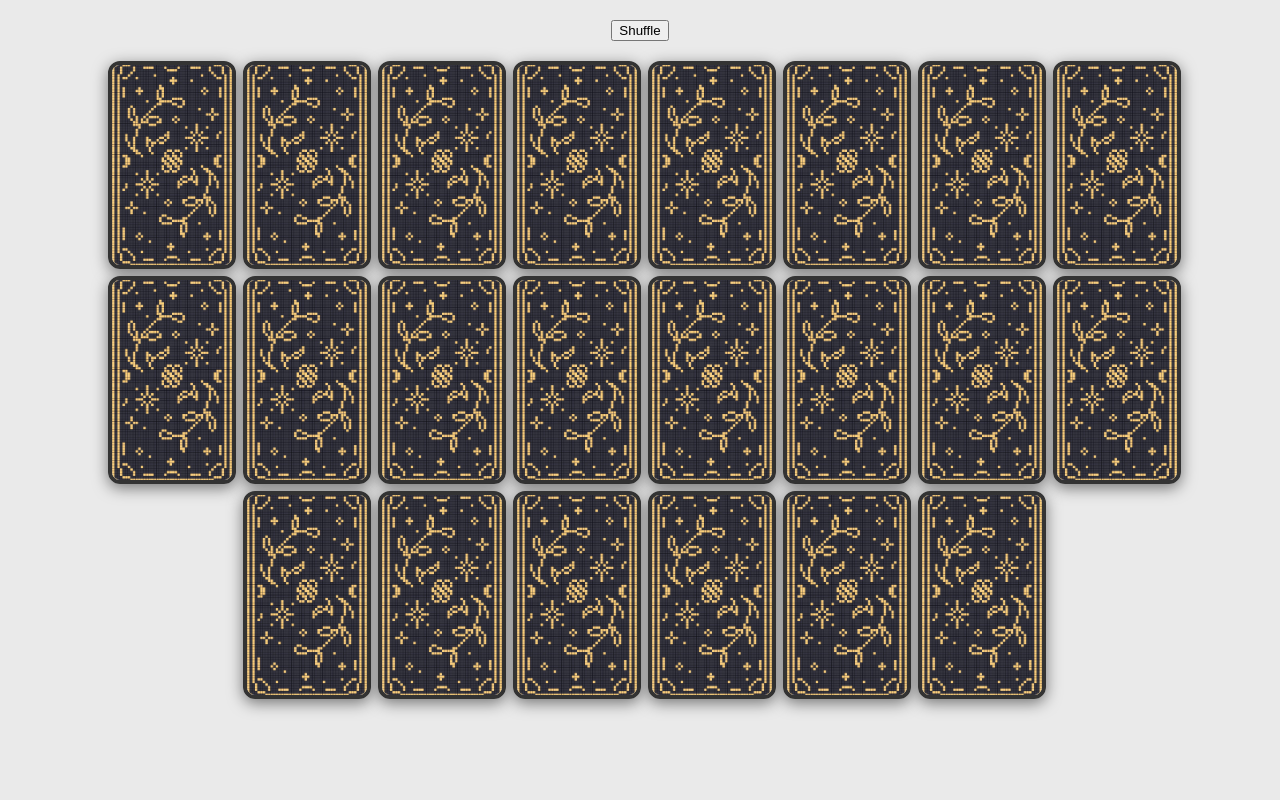
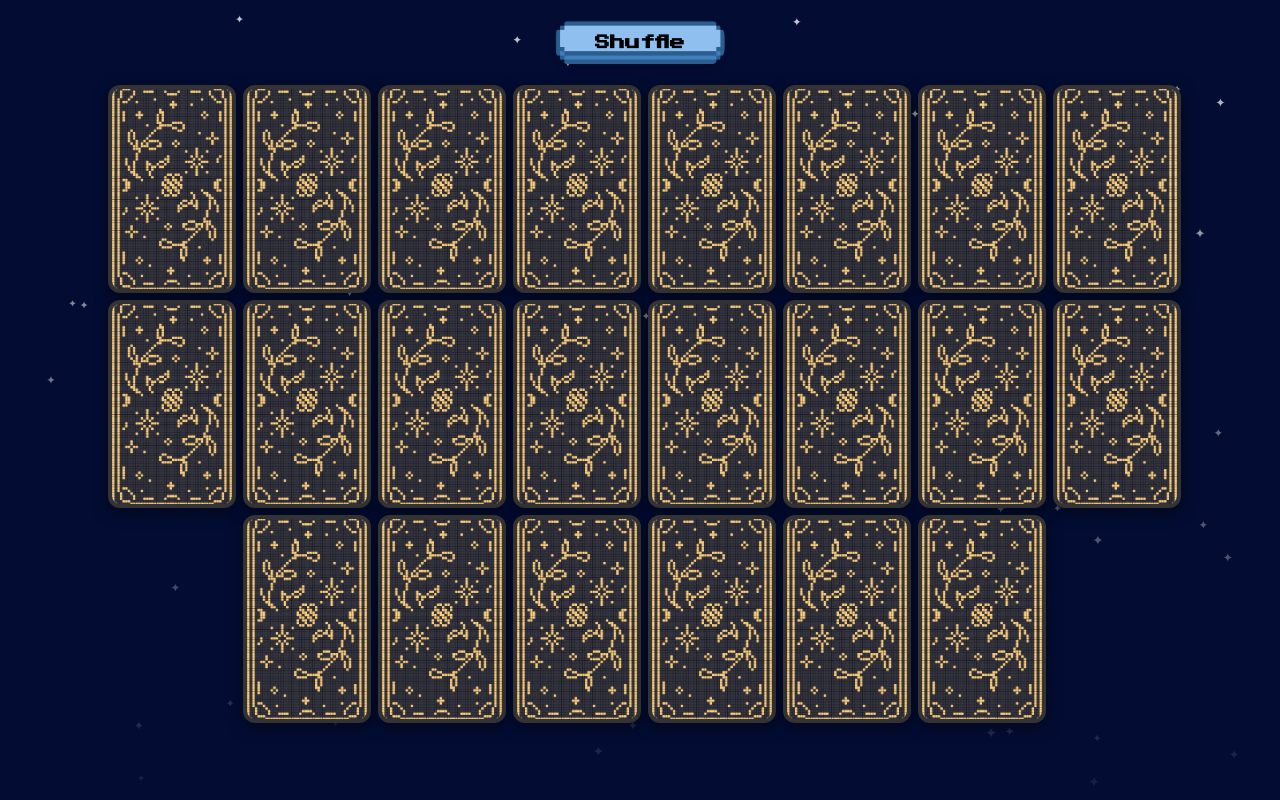
Before and after one commit to aniitv/fool-me-once, a React (Vite) app: page / in a window 1280 px wide. Built offline with nearby package versions, Linux system fonts and the light colour scheme.

Commit message:
beautiful background

```diff
--- a/src/components/Tarot-cards.jsx
+++ b/src/components/Tarot-cards.jsx
@@ -1,8 +1,14 @@
-import { useState } from "react";
+import { useEffect, useState } from "react";
 import { CardList } from "../data/Cards";
 import "../styles/cards.css";
+import "../styles/stars.css";
 
 export default function TarotCards() {
+  const [star, setStar] = useState([]);
+  useEffect(() => {
+    createStars(setStar);
+  }, []);
+
   const [Deck, setDeck] = useState(CardList);
   const [isShuffling, setIsShuffling] = useState(false);
   const [hasShuffled, setHasShuffled] = useState(false);
@@ -10,10 +16,30 @@ export default function TarotCards() {
   const [selectedCards, setSelectedCards] = useState([]);
   const [flippedCards, setFlippedCards] = useState([]);
 
-  const ShuffleSound = new Audio("/assets/sounds/shuffle.mp3");
+  // const ShuffleSound = new Audio("/assets/sounds/shuffle.mp3");
   // const FlipSound = new Audio("/assets/sounds/flip.wav");
 
-  // ГЕНЕРАТОР
+  // Stars on background
+  function* starGenerator () {
+    while (true) {
+      yield {
+        id: Math.random().toString(36).substr(2),
+        left: Math.random() * 100,
+        duration: 2 + Math.random() * 3,
+        size: 10 + Math.random() * 5,
+      }
+    }
+  }
+  // Iterator
+  function createStars( setStar, intervalMs = 100 ) {
+    const generator = starGenerator();
+    setInterval(() => {
+      const { value } = generator.next();
+      setStar((prev) => [...prev, value]);
+    }, intervalMs);
+  }
+
+    // ГЕНЕРАТОР
   function* Shuffle(cards) {
     const shuffled = [...cards];
     // супер класне перемішування Фішера-Йетса
@@ -35,8 +61,8 @@ export default function TarotCards() {
     setFlippedCards([]);
 
     setIsShuffling(true);
-    ShuffleSound.currentTime = 0;
-    ShuffleSound.play();
+    // ShuffleSound.currentTime = 0;
+    // ShuffleSound.play();
     // виклик ГЕНЕРАТОРА та ІТЕРАТОР
     const shuffleGenerator = Shuffle(Deck);
 
@@ -90,6 +116,19 @@ export default function TarotCards() {
 
   return (
     <div className="tarot-container">
+      <div className= "star-container">
+        {star.map((star) => (
+          <span
+            key={star.id}
+            className="star"
+            style={{
+              left: `${star.left}%`,
+              fontSize: `${star.size}px`,
+              animationDuration: `${star.duration}s`,
+            }}
+          >✦</span>
+        ))}
+      </div>
       <button
         className="shuffle-button"
         onClick={handleShuffle}
--- a/src/styles/cards.css
+++ b/src/styles/cards.css
@@ -4,45 +4,42 @@
   flex-direction: column;
   align-items: center;
   gap: 20px;
-  padding: 20px; /* Reduced padding */
+  padding: 20px;
 
   min-height: 100vh;
-  width: 100vw; /* Force full viewport width */
+  width: 100vw;
   box-sizing: border-box;
-  overflow-x: hidden; /* Prevent horizontal scrollbars */
+  overflow-x: hidden;
 }
 .controls {
   margin-bottom: 20px;
 }
 
-/* The Deck Grid */
 .deck {
-  display: flex; /* Changed from grid to flex for better spreading */
-  flex-wrap: wrap; /* Allows cards to go to the next line if needed */
-  justify-content: center; /* Centers the cards */
+  display: flex;
+  flex-wrap: wrap;
+  justify-content: center;
   gap: 15px;
-  width: 95%; /* Uses 95% of the screen width */
-  max-width: none; /* REMOVE the 1000px limit */
+  width: 95%;
+  max-width: none;
   margin: 0 auto;
 }
-/* 3D Card Styling */
+
 .card-container {
-  width: 120px; /* Adjusted from 150px */
-  height: 200px; /* Adjusted from 250px */
+  width: 120px;
+  height: 200px;
   perspective: 1000px;
   cursor: pointer;
   transition: transform 0.3s ease;
 }
 
-/* Hover effect for unselected cards */
 .card-container:hover:not(.selected) {
   transform: translateY(-10px);
 }
 
-/* Styling for selected cards */
 .card-container.selected {
   transform: scale(1.05);
-  filter: drop-shadow(0 0 10px rgba(255, 215, 0, 0.5)); /* Gold glow */
+  filter: drop-shadow(0 0 10px rgba(255, 215, 0, 0.5));
 }
 
 .card-inner {
@@ -53,7 +50,6 @@
   transform-style: preserve-3d;
 }
 
-/* The Flip Trigger */
 .card-container.flipped .card-inner {
   transform: rotateY(180deg);
 }
@@ -77,8 +73,8 @@
 
 .card-front {
   background: white;
-  transform: rotateY(180deg); /* Faces the other way */
-  border: 4px solid #ffd700; /* Gold border for the face */
+  transform: rotateY(180deg);
+  border: 4px solid #ffd700;
 }
 
 .card-image {
@@ -88,7 +84,6 @@
   display: block;
 }
 
-/* Label for the card name on the front */
 .card-label {
   position: absolute;
   bottom: 0;
@@ -100,3 +95,70 @@
   font-weight: bold;
   text-transform: uppercase;
   letter-spacing: 1px;}
+
+.shuffle-button {
+  display: flex;
+  justify-content: center;
+  align-items: center;
+  font-family: "Press Start 2P", cursive;
+
+  width: 170px;
+  height: 45px;
+
+  color: #000000;
+  font-size: 15px;
+  font-weight: 700;
+  cursor: pointer;
+
+  background-color: transparent;
+
+  background-image: url("../assets/bluebutton.png");
+  background-size: contain;
+  background-position: center;
+  background-repeat: no-repeat;
+
+  border-radius: 18px;
+
+  border: none;
+  transition: transform 0.2s, box-shadow 0.2s, opacity 0.2s;
+  box-shadow: 0 3px 6px rgba(0, 0, 0, 0.2);
+}
+.reveal-button {
+  display: flex;
+  justify-content: center;
+  align-items: center;
+  font-family: "Press Start 2P", cursive;
+
+  width: 170px;
+  height: 45px;
+
+  color: #000000;
+  font-size: 12px;
+  font-weight: 700;
+  cursor: pointer;
+
+  background-color: transparent;
+
+  background-image: url("../assets/greybutton.png");
+  background-size: contain;
+  background-position: center;
+  background-repeat: no-repeat;
+
+  border-radius: 18px;
+
+  border: none;
+  transition: transform 0.2s, box-shadow 0.2s, opacity 0.2s;
+  box-shadow: 0 3px 6px rgba(0, 0, 0, 0.2);
+}
+.shuffle-button:hover,
+.reveal-button:hover {
+  transform: translateY(-2px);
+  box-shadow: 0 6px 10px rgba(0, 0, 0, 0.4);
+  opacity: 0.9;
+}
+.shuffle-button:active,
+.reveal-button:active {
+  transform: translateY(1px);
+  box-shadow: 0 3px 5px rgba(0, 0, 0, 0.3);
+  opacity: 1;
+}
--- /dev/null
+++ b/src/styles/stars.css
@@ -0,0 +1,24 @@
+.star-container{
+    position: fixed;
+    top: 0;
+    left: 0;
+    width: 100%;
+    height: 100%;
+    background: #030d33;
+    overflow: hidden;
+    z-index: -1;
+}
+.star{
+    position: absolute;
+    top:-20px;
+    color: white;
+    opacity: 0.8;
+    animation-name: fall;
+    animation-timing-function: linear;
+}
+@keyframes fall {
+    to {
+        transform: translateY(110vh);
+        opacity: 0;
+    }
+}
```
